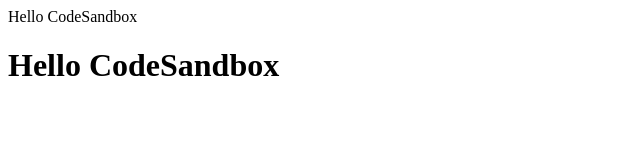
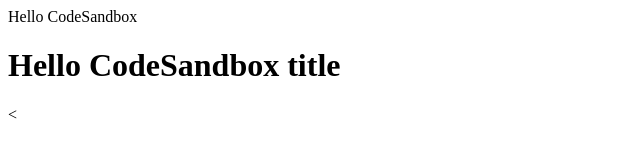
Before and after one commit to zyunx/hello-codesandbox, a website: page index.html in a window 1280 px wide. Shown: the whole page, without its empty margins (0-640 px from the left). Drawn offline with Linux system fonts and the light colour scheme.

Commit message:
Update 5 files

```diff
--- a/index.html
+++ b/index.html
@@ -2,6 +2,7 @@
 <html>
     <head>Hello CodeSandbox</head>
     <body>
-        <h1>Hello CodeSandbox</h1>
+        <h1>Hello CodeSandbox title</h1>
+        <
     </body>
 </html>
```
Also changed, not shown: package.json (added, +20 -0 lines), .codesandbox/tasks.json (added), 2 other files.
